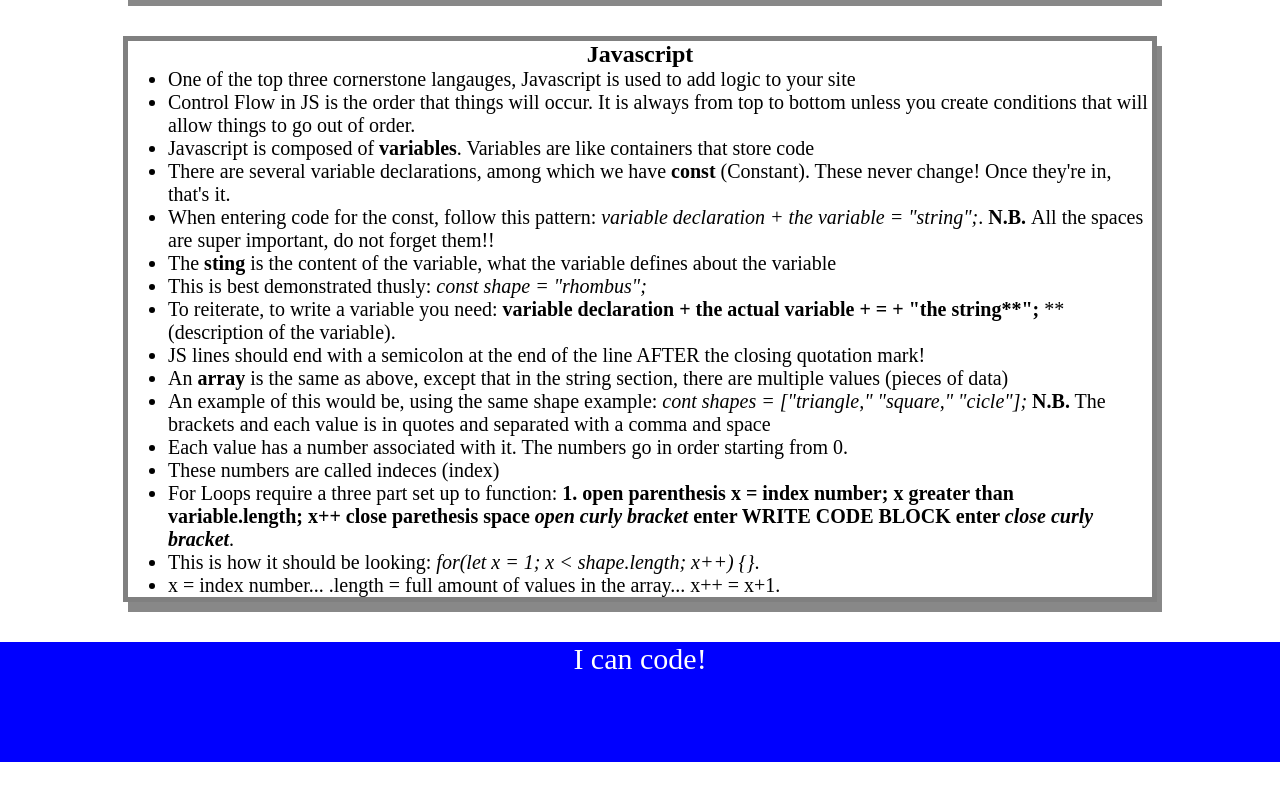
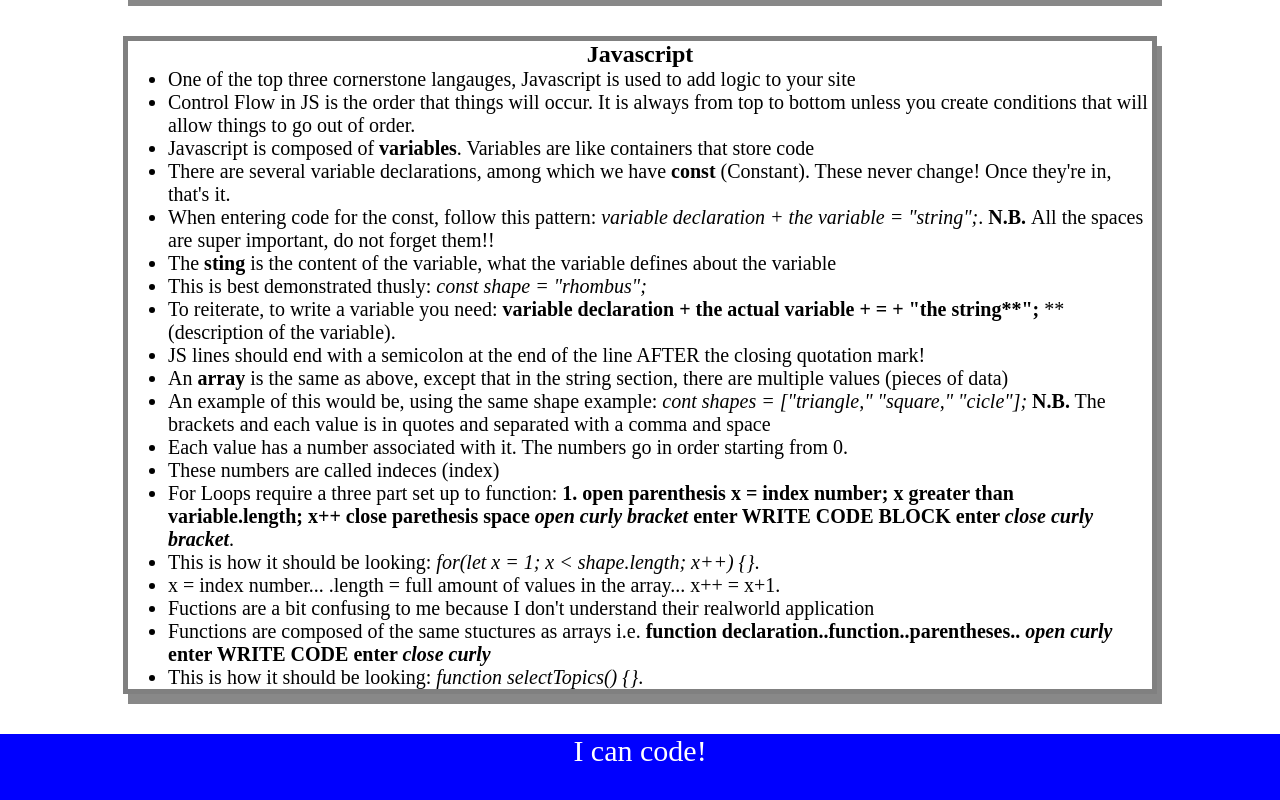
Before and after one commit to rs0579/Prework-study-guide, a plain HTML site: page index.html in a window 1280 px wide. Shown: the part 1459-2259 px from the top of the page. Before the commit the page ends 2221 px from the top, so only its background shows below. Drawn offline with Linux system fonts and the light colour scheme.

Commit message:
Updates to JS notes

```diff
--- a/index.html
+++ b/index.html
@@ -96,13 +96,9 @@
           <li>For Loops require a three part set up to function: <b>1. open parenthesis x = index number; x greater than variable.length; x++ close parethesis space <i>open curly bracket</i> enter WRITE CODE BLOCK enter <i>close curly bracket</i></b>.</li>
           <li>This is how it should be looking: <i>for(let x = 1; x < shape.length; x++) {}</i>.</li>
           <li>x = index number... .length = full amount of values in the array... x++ = x+1.</li>
-
-
-
-
-
-
-
+          <li>Fuctions are a bit confusing to me because I don't understand their realworld application</li>
+          <li>Functions are composed of the same stuctures as arrays i.e. <b>function declaration..function..parentheses.. <i>open curly</i> enter WRITE CODE enter <i>close curly</i></b></li>
+          <li>This is how it should be looking: <i>function selectTopics() {}</i>.</li>
 
         </ul>
 
```
